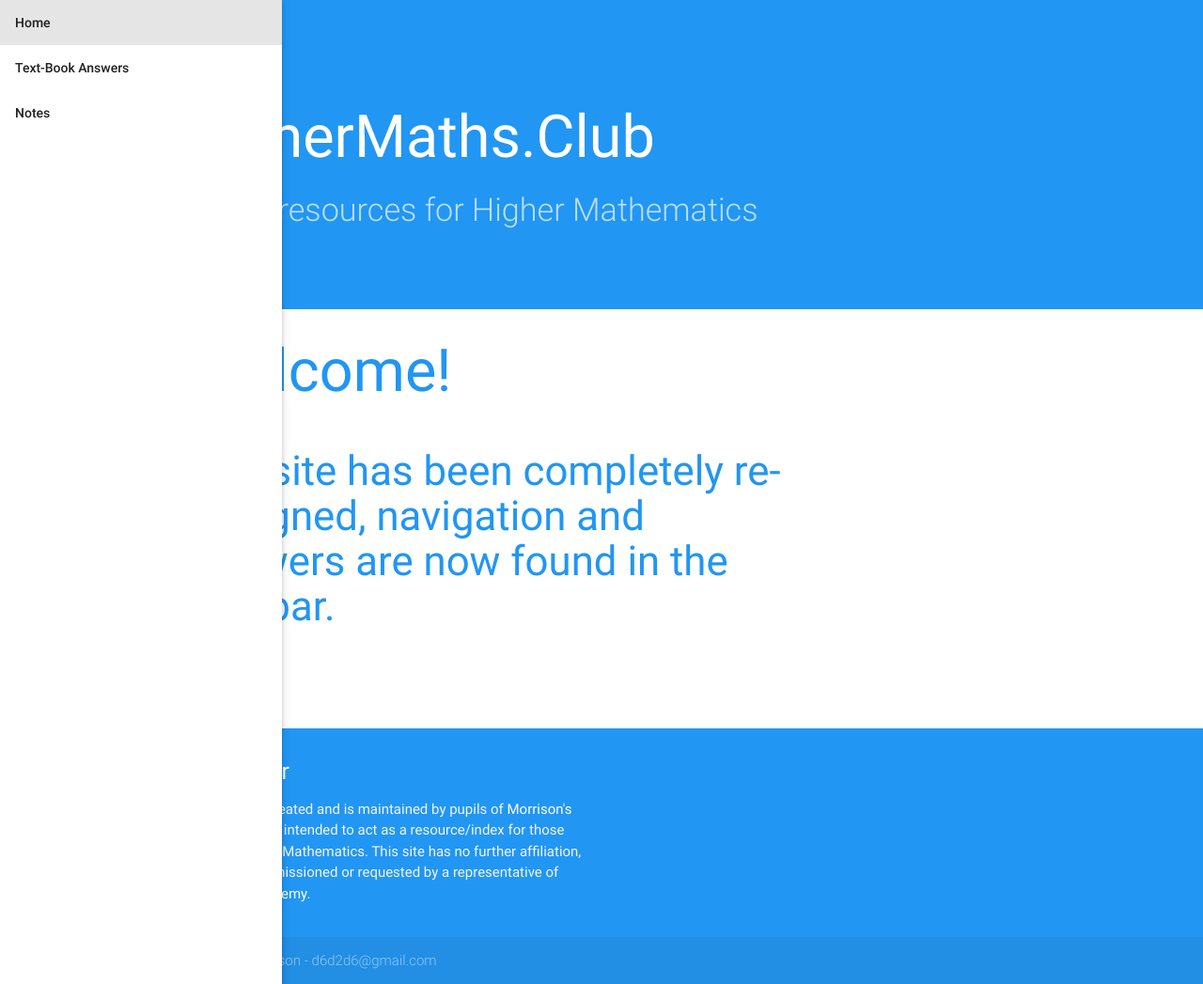
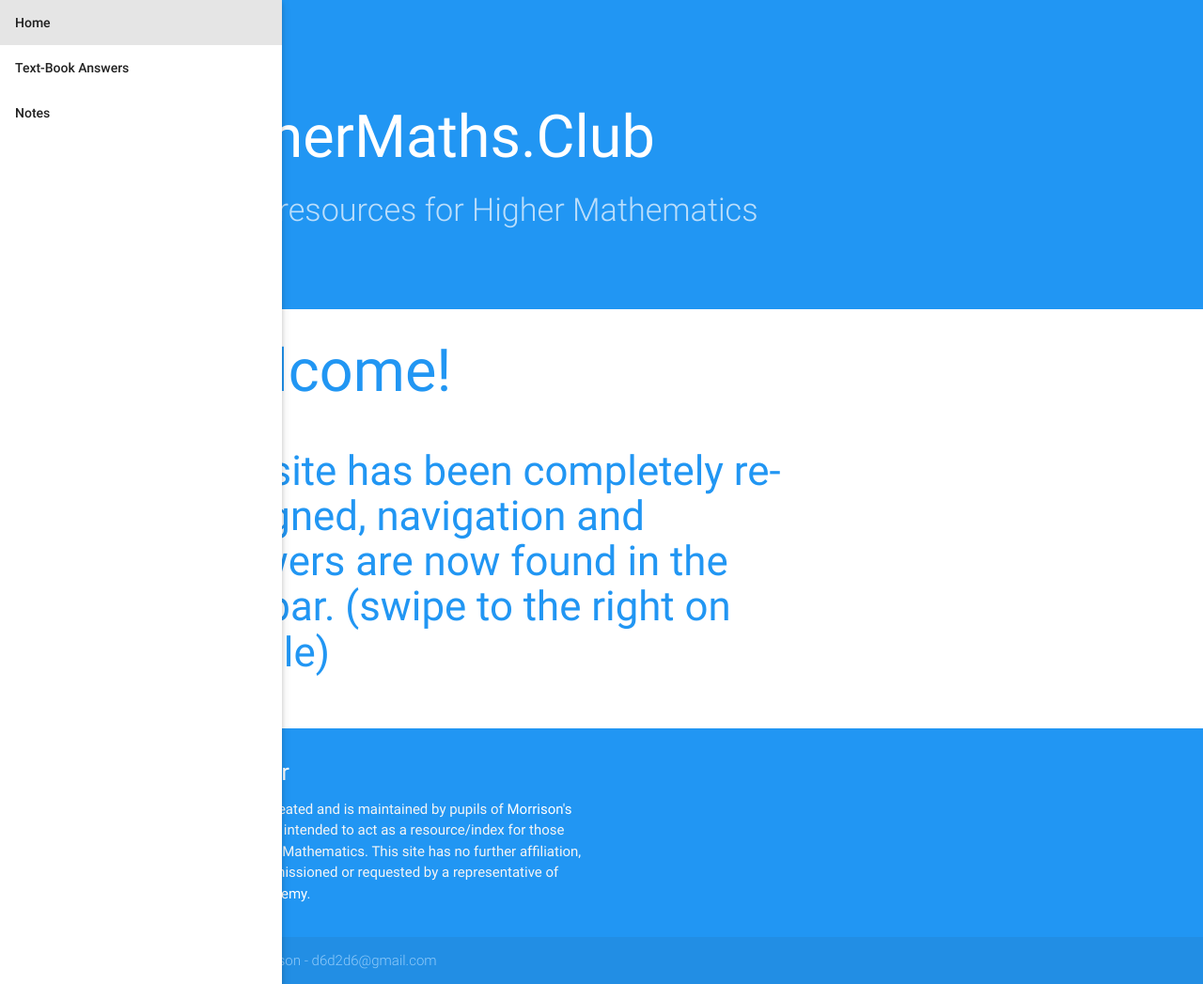
Before and after one commit to Harctona/MASecurity, a Jekyll site: the page built from index.html, in a window 1280 px wide and 1047 px high. Shown: the whole window at 94% size. Built offline with Jekyll 4.4.1, drawn with Linux system fonts in a browser that asks for light colours; nearby versions of some CDN libraries.

Commit message:
evenbetter

```diff
--- a/index.html
+++ b/index.html
@@ -6,4 +6,4 @@ desc: "Useful resources for Higher Mathematics pupils."
 permalink: /
 ---
 <h1 class="col s12 header blue-text">Welcome!</h1>
-<h3 class="col s12 header blue-text">The site has been completely re-designed, navigation and answers are now found in the sidebar.</h3>
+<h3 class="col s12 header blue-text">The site has been completely re-designed, navigation and answers are now found in the sidebar. (swipe to the right on mobile)</h3>
```
